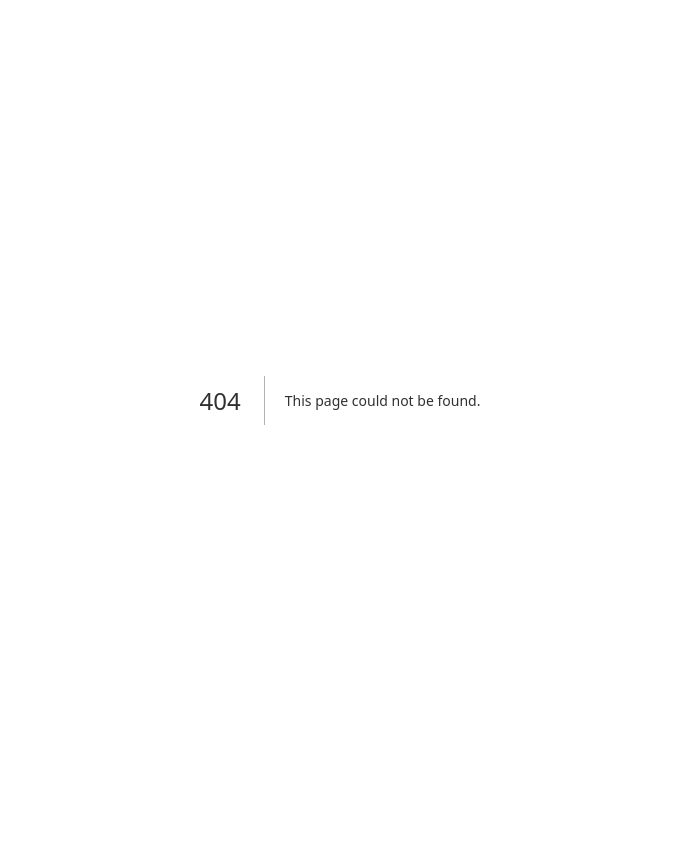
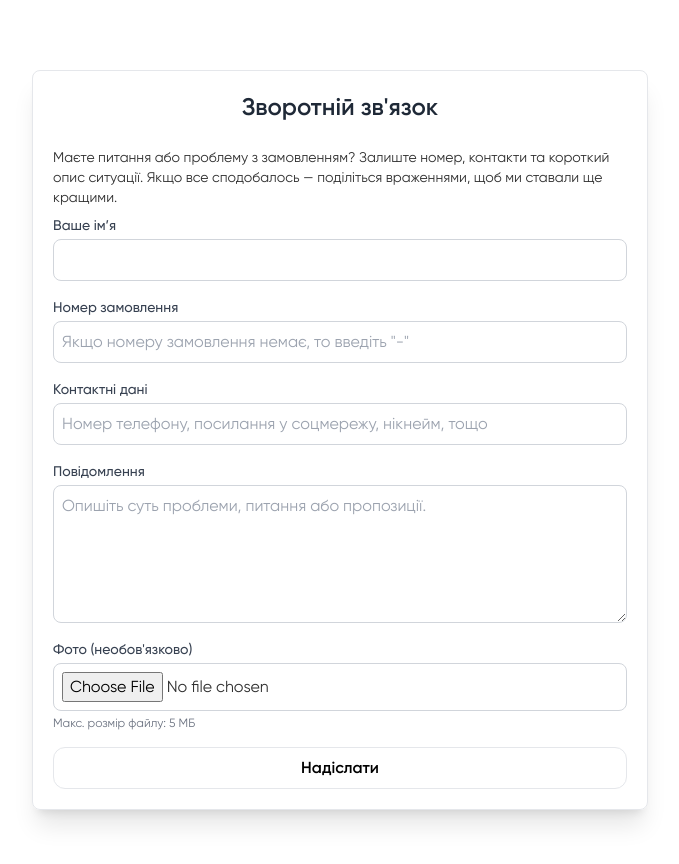
Before and after one commit to dm-sheremetiev/sunflower-landing-page, a Next.js app: page /feedback in a window 1280 px wide. Before the commit this address had no page. Shown: the top 864 px of the page, without its empty margins (300-979 px from the left). Before the commit the page ends 800 px from the top, so only its background shows below. Built offline with nearby package versions, Linux system fonts and the light colour scheme.

Commit message:
chore: implemented sending of form

```diff
--- a/next.config.ts
+++ b/next.config.ts
@@ -20,6 +20,9 @@ const nextConfig = {
     NEXT_PUBLIC_GOOGLE_CLIENT_EMAIL:
       process.env.NEXT_PUBLIC_GOOGLE_CLIENT_EMAIL,
     NEXT_PUBLIC_GOOGLE_PRIVATE_KEY: process.env.NEXT_PUBLIC_GOOGLE_PRIVATE_KEY,
+    NEXT_PUBLIC_TELEGRAM_BOT_TOKEN: process.env.NEXT_PUBLIC_TELEGRAM_BOT_TOKEN,
+    NEXT_PUBLIC_TELEGRAM_FEEDBACK_CHAT_ID:
+      process.env.NEXT_PUBLIC_TELEGRAM_FEEDBACK_CHAT_ID,
     NEXT_PUBLIC_INSTAGRAM_ACCESS_TOKEN:
       process.env.NEXT_PUBLIC_INSTAGRAM_ACCESS_TOKEN,
   },
--- a/package.json
+++ b/package.json
@@ -11,10 +11,12 @@
   "dependencies": {
     "@next/third-parties": "^15.0.2",
     "axios": "^1.7.9",
+    "browser-image-compression": "^2.0.2",
     "classnames": "^2.5.1",
     "framer-motion": "^11.11.10",
     "google-auth-library": "^9.15.1",
     "google-spreadsheet": "^4.1.4",
+    "heic2any": "^0.0.4",
     "i18next": "^23.16.2",
     "lottie-react": "^2.4.0",
     "next": "15.0.0",
--- /dev/null
+++ b/src/app/(pages)/feedback/page.tsx
@@ -0,0 +1,14 @@
+"use client";
+
+import dynamic from "next/dynamic";
+
+const FeedbackPage = dynamic(
+  () => import("@/app/components/feedback/feedback"),
+  {
+    ssr: false,
+  }
+);
+
+export default function Page() {
+  return <FeedbackPage />;
+}
--- /dev/null
+++ b/src/app/components/feedback/feedback.tsx
@@ -0,0 +1,227 @@
+"use client";
+
+import AppProvider from "@/app/providers/AppProvider";
+import { useTranslation } from "react-i18next";
+import { FormEvent } from "react";
+import toast, { Toaster } from "react-hot-toast";
+import imageCompression from "browser-image-compression";
+import heic2any from "heic2any";
+
+const telegramToken = process.env.TELEGRAM_BOT_TOKEN || "";
+const telegramChatId = process.env.TELEGRAM_FEEDBACK_CHAT_ID || "";
+
+export default function PaymentDetails() {
+  const { t } = useTranslation();
+  const MAX_FILE_SIZE_MB = 5;
+
+  const handleSubmit = async (e: FormEvent<HTMLFormElement>) => {
+    e.preventDefault();
+
+    const form = e.currentTarget;
+    const name = (form.elements.namedItem("name") as HTMLInputElement).value;
+    const orderNumber = (
+      form.elements.namedItem("order-number") as HTMLInputElement
+    ).value;
+    const contacts = (form.elements.namedItem("contacts") as HTMLInputElement)
+      .value;
+    const message = (form.elements.namedItem("message") as HTMLTextAreaElement)
+      .value;
+    const photoFile = (form.elements.namedItem("photo") as HTMLInputElement)
+      ?.files?.[0];
+
+    const textMessage = `
+📝 Нова форма зворотного зв’язку:
+👤 Ім’я: ${name}
+📦 Номер замовлення: ${orderNumber}
+📞 Контакти: ${contacts}
+💬 Повідомлення: ${message}
+    `;
+
+    try {
+      // 1. Отправка текста
+      await fetch(`https://api.telegram.org/bot${telegramToken}/sendMessage`, {
+        method: "POST",
+        headers: { "Content-Type": "application/json" },
+        body: JSON.stringify({
+          chat_id: telegramChatId,
+          text: textMessage,
+        }),
+      });
+
+      // 2. Обработка и отправка фото
+      if (photoFile) {
+        let processedFile: File = photoFile;
+
+        try {
+          // HEIC → JPEG
+          if (
+            photoFile.type === "image/heic" ||
+            photoFile.name.endsWith(".heic")
+          ) {
+            const convertedBlob = await heic2any({
+              blob: photoFile,
+              toType: "image/jpeg",
+              quality: 0.8,
+            });
+
+            processedFile = new File(
+              [convertedBlob as BlobPart],
+              "converted.jpg",
+              {
+                type: "image/jpeg",
+                lastModified: Date.now(),
+              }
+            );
+          }
+
+          // Сжатие
+          const compressed = await imageCompression(processedFile, {
+            maxSizeMB: 1.5,
+            maxWidthOrHeight: 1920,
+            useWebWorker: true,
+          });
+
+          const sizeMB = compressed.size / (1024 * 1024);
+
+          if (sizeMB <= MAX_FILE_SIZE_MB) {
+            const formData = new FormData();
+            formData.append("chat_id", telegramChatId);
+            formData.append("caption", "📷 Фото з форми зворотного зв’язку");
+            formData.append("photo", compressed);
+
+            await fetch(
+              `https://api.telegram.org/bot${telegramToken}/sendPhoto`,
+              {
+                method: "POST",
+                body: formData,
+              }
+            );
+          } else {
+            toast.error(
+              "Фото занадто велике навіть після стиснення і не було надіслане."
+            );
+          }
+        } catch (error) {
+          toast.error("Не вдалося обробити фото. Спробуйте інший формат.");
+          console.error("Image processing error:", error);
+        }
+      }
+
+      toast.success("Форму надіслано успішно!");
+      form.reset();
+    } catch (err) {
+      toast.error("Щось пішло не так. Спробуйте ще раз пізніше.");
+      console.error(err);
+    }
+  };
+
+  return (
+    <AppProvider>
+      <div className="w-full h-full min-h-screen flex flex-col items-center justify-center px-6 my-10">
+        <div className="shadow-xl rounded-lg p-5 w-full md:w-[50%] border">
+          <h2 className="text-2xl font-semibold mb-4 text-center text-gray-800">
+            {t("feedback.feedback-title")}
+          </h2>
+
+          <p className="text-sm py-2">{t("feedback.feedback-description")}</p>
+
+          <form className="space-y-4" onSubmit={handleSubmit}>
+            <div>
+              <label
+                htmlFor="name"
+                className="block text-sm font-medium text-gray-700"
+              >
+                {t("feedback.your-name")}
+              </label>
+              <input
+                type="text"
+                id="name"
+                name="name"
+                required
+                className="mt-1 block w-full p-2 border border-gray-300 rounded-lg focus:outline-none focus:ring-1 focus:border-mainPink focus:ring-mainPink"
+              />
+            </div>
+
+            <div>
+              <label
+                htmlFor="order-number"
+                className="block text-sm font-medium text-gray-700"
+              >
+                {t("feedback.order-number")}
+              </label>
+              <input
+                type="text"
+                id="order-number"
+                name="order-number"
+                required
+                placeholder={t("feedback.order-number-placeholder")}
+                className="mt-1 block w-full p-2 border border-gray-300 rounded-lg focus:outline-none focus:ring-1 focus:border-mainPink focus:ring-mainPink"
+              />
+            </div>
+
+            <div>
+              <label
+                htmlFor="contacts"
+                className="block text-sm font-medium text-gray-700"
+              >
+                {t("feedback.your-contacts")}
+              </label>
+              <input
+                type="text"
+                id="contacts"
+                name="contacts"
+                required
+                placeholder={t("feedback.contacts-placeholder")}
+                className="mt-1 block w-full p-2 border border-gray-300 rounded-lg focus:outline-none focus:ring-1 focus:border-mainPink focus:ring-mainPink"
+              />
+            </div>
+
+            <div>
+              <label
+                htmlFor="message"
+                className="block text-sm font-medium text-gray-700"
+              >
+                {t("feedback.message")}
+              </label>
+              <textarea
+                id="message"
+                name="message"
+                rows={5}
+                required
+                placeholder={t("feedback.message-placeholder")}
+                className="mt-1 block w-full p-2 border border-gray-300 rounded-lg focus:outline-none focus:ring-1 focus:border-mainPink focus:ring-mainPink"
+              />
+            </div>
+
+            <div>
+              <label
+                htmlFor="photo"
+                className="block text-sm font-medium text-gray-700"
+              >
+                {t("feedback.photo-optional")}
+              </label>
+              <input
+                type="file"
+                name="photo"
+                id="photo"
+                accept="image/*"
+                className="mt-1 block w-full p-2 border border-gray-300 rounded-lg"
+              />
+              <p className="text-xs text-gray-500 mt-1">
+                {t("feedback.max-size")}
+              </p>
+            </div>
+
+            <button
+              type="submit"
+              className="w-full bg-white text-black border hover:border-mainPink hover:bg-mainPink hover:text-mainRed font-semibold py-2 px-4 rounded-xl transition duration-200"
+            >
+              {t("feedback.button-send")}
+            </button>
+          </form>
+        </div>
+      </div>
+      <Toaster position="top-right" />
+    </AppProvider>
+  );
+}
--- a/src/app/translations/ua.json
+++ b/src/app/translations/ua.json
@@ -105,5 +105,19 @@
 
     "xxl": "Композиції XXL",
     "balloons": "Гелеві Кульки"
+  },
+  "feedback": {
+    "feedback-title": "Зворотній зв'язок",
+    "feedback-description": "Маєте питання або проблему з замовленням? Залиште номер, контакти та короткий опис ситуації. Якщо все сподобалось — поділіться враженнями, щоб ми ставали ще кращими.",
+    "button-send": "Надіслати",
+    "your-name": "Ваше ім’я",
+    "your-contacts": "Контактні дані",
+    "contacts-placeholder": "Номер телефону, посилання у соцмережу, нікнейм, тощо",
+    "order-number": "Номер замовлення",
+    "order-number-placeholder": "Якщо номеру замовлення немає, то введіть \"-\"",
+    "message": "Повідомлення",
+    "message-placeholder": "Опишіть суть проблеми, питання або пропозиції.",
+    "max-size": "Макс. розмір файлу: 5 МБ",
+    "photo-optional": "Фото (необов'язково)"
   }
 }
```
Also changed, not shown: 1 other file (tests, documents, lock files or other folders).
